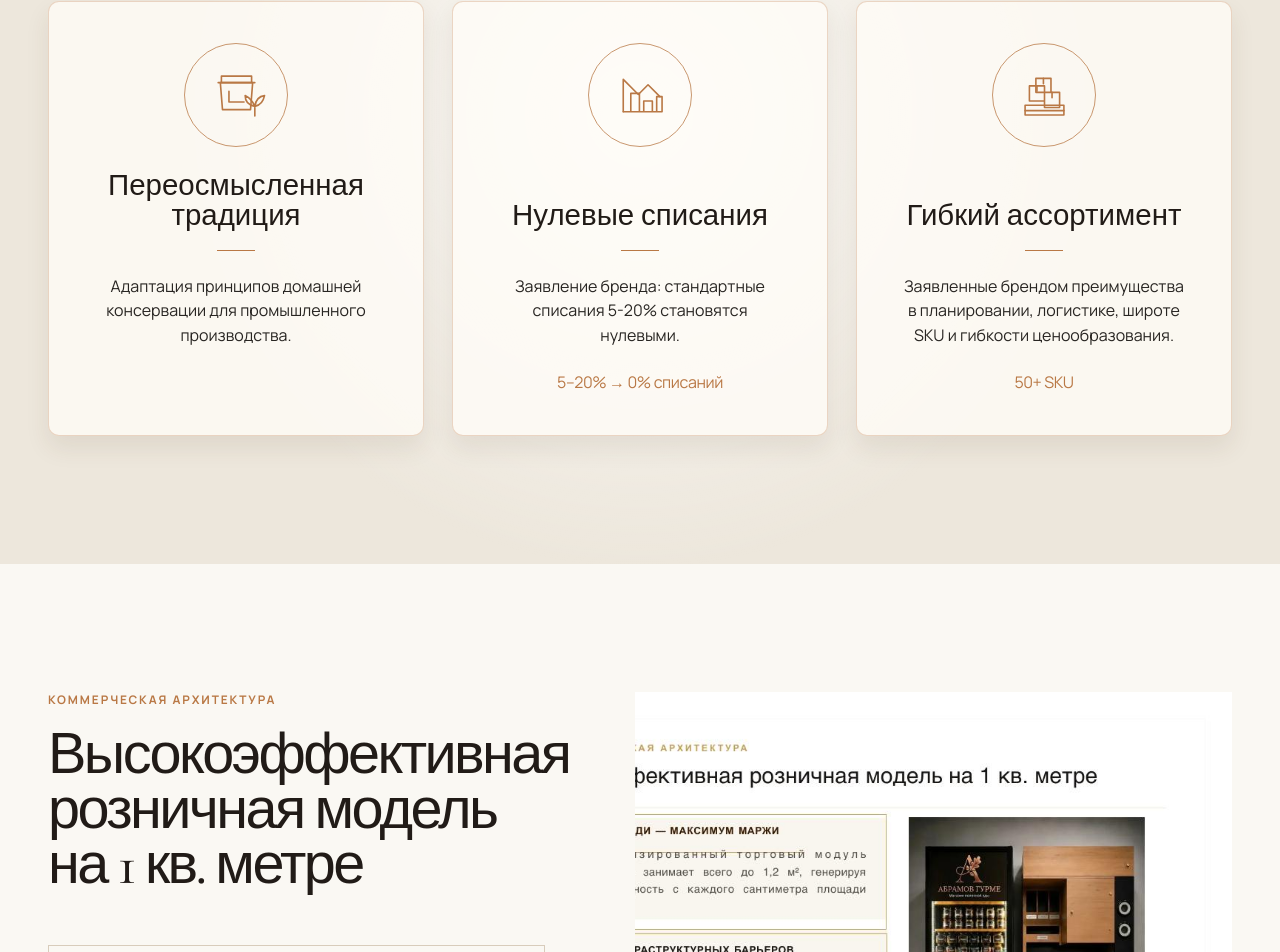
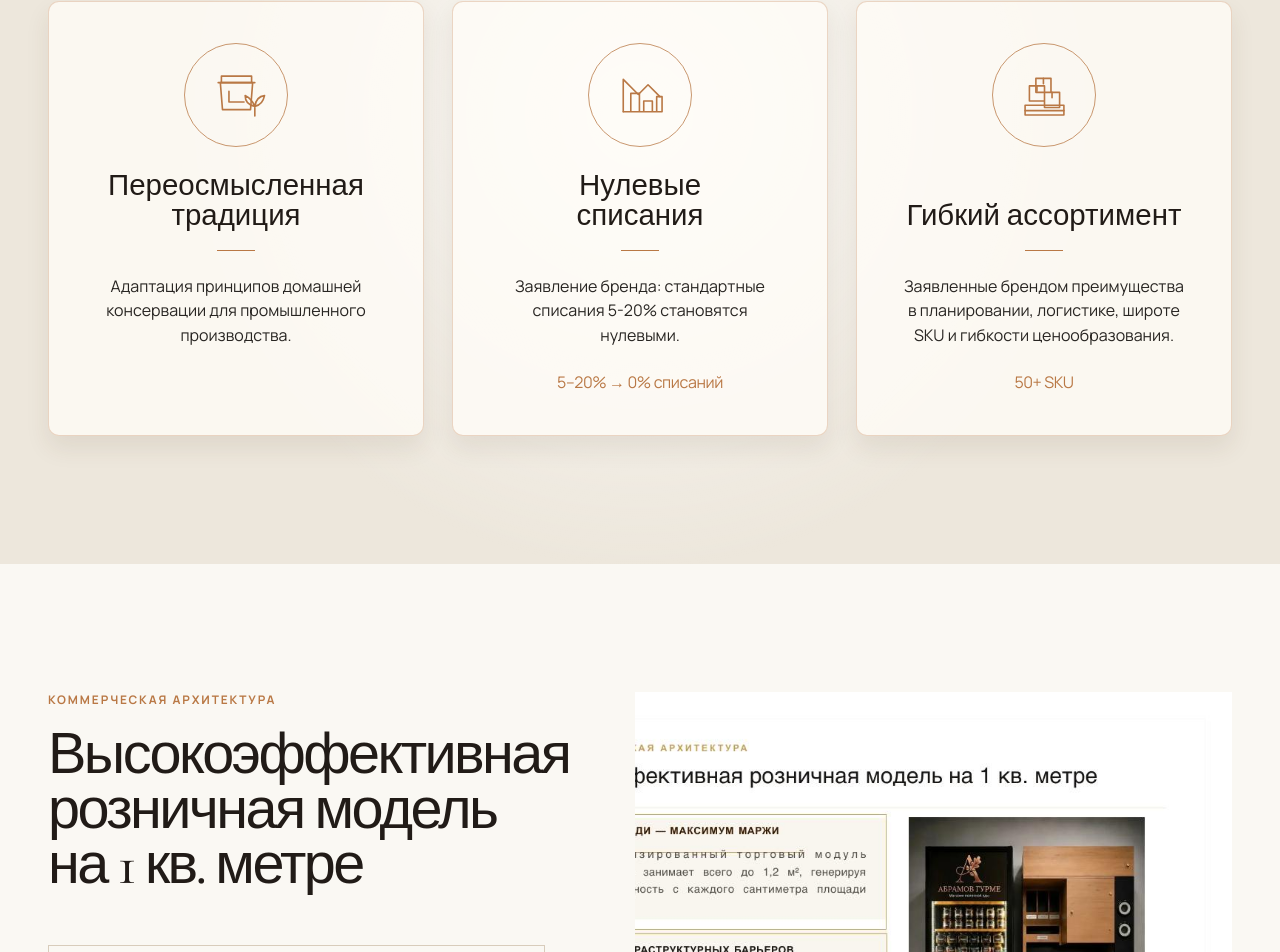
Before and after one commit to sillexy/AbramovGurme, a Next.js app: page / in a window 1280 px wide. Shown: the part 10025-10977 px from the top of the page. Built offline with nearby package versions, Linux system fonts and the light colour scheme.

Commit message:
style: force zero write-offs title to two lines

```diff
--- a/src/app/offers-background-fix.css
+++ b/src/app/offers-background-fix.css
@@ -57,7 +57,10 @@
   align-items: flex-end;
   justify-content: center;
   color: var(--color-ink);
-  content: "Нулевые списания";
+  content: "Нулевые\A списания";
+  line-height: 1.02;
+  text-align: center;
+  white-space: pre-line;
 }
 
 /* Let the third card determine the natural row height; the grid stretches all three equally. */
```
